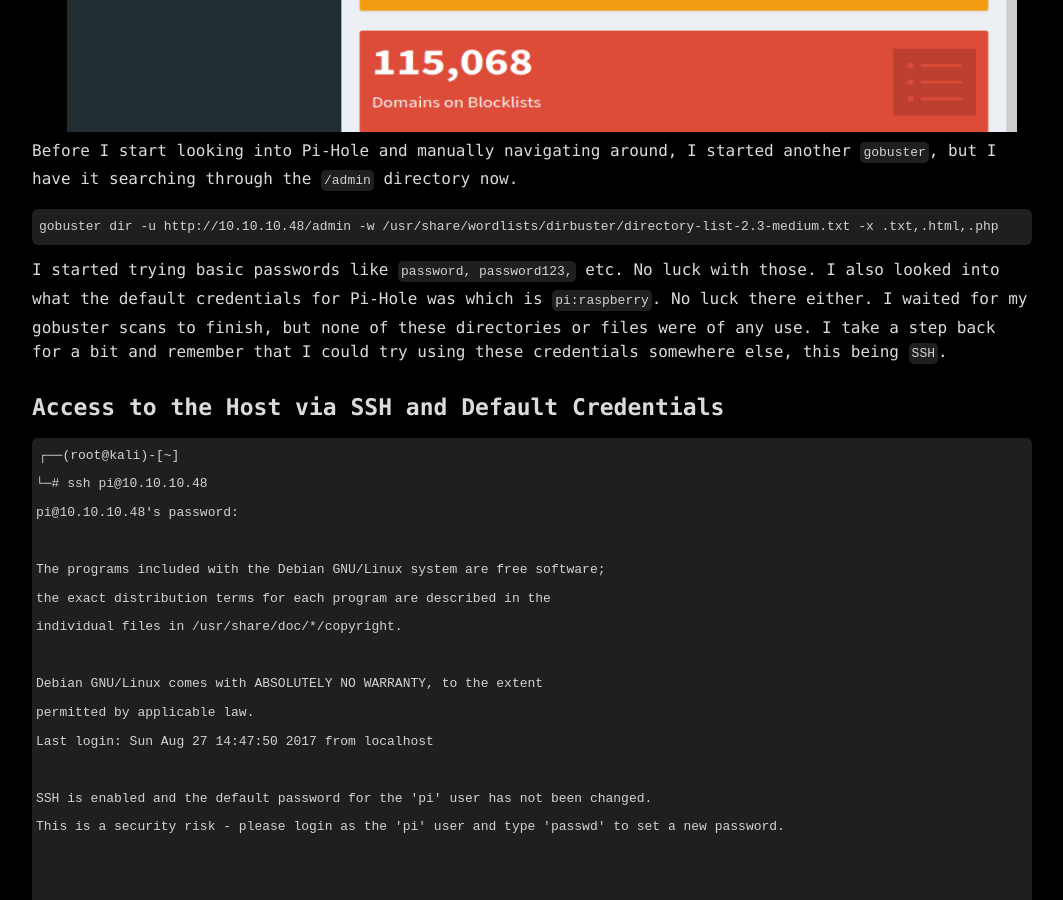
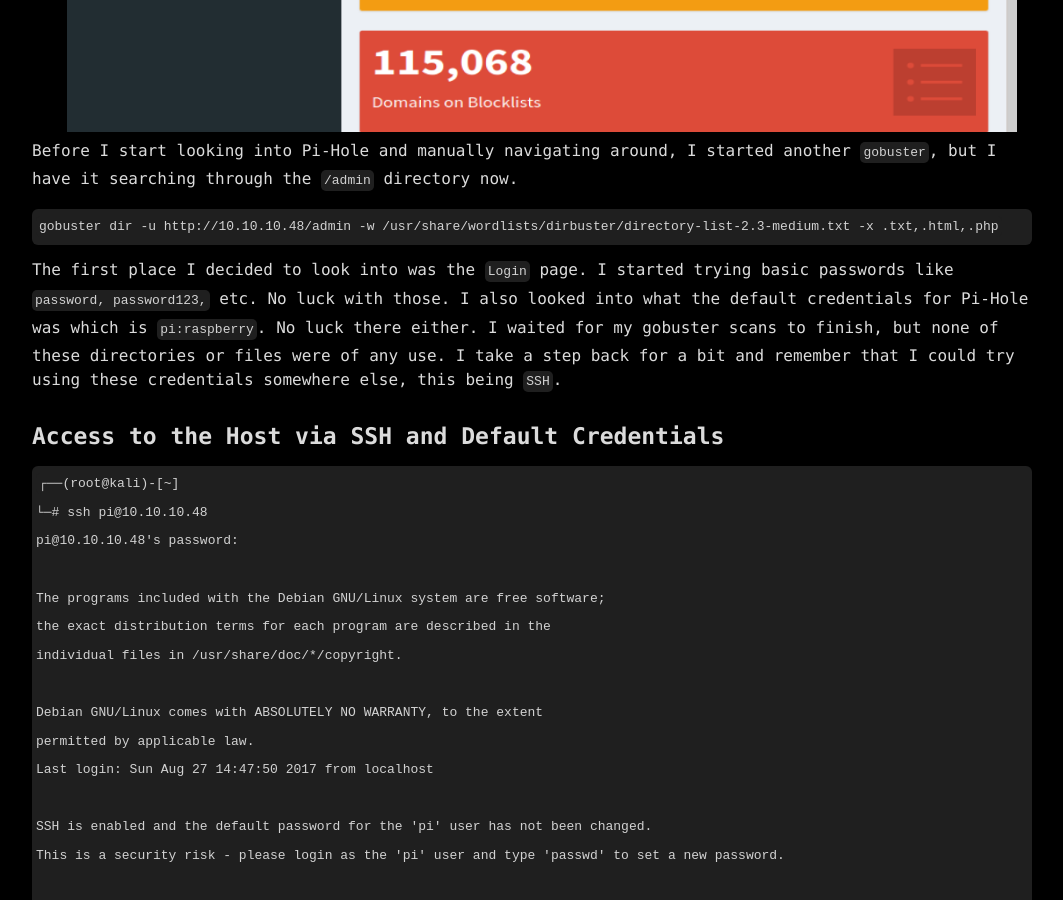
Before and after one commit to notbricey/brisee.github.io, a Jekyll site: the page built from _posts/2021-05-28-htb-mirai.md, in a window 1280 px wide and 900 px high, scrolled down 2596 px. Shown: the whole window, without its empty margins (108-1171 px from the left). Built offline with Jekyll 4.4.1, drawn with Linux system fonts in a browser that asks for light colours.

Commit message:
Update 2021-05-28-htb-mirai.md

````diff
--- a/_posts/2021-05-28-htb-mirai.md
+++ b/_posts/2021-05-28-htb-mirai.md
@@ -79,7 +79,7 @@ gobuster dir -u http://10.10.10.48/admin -w /usr/share/wordlists/dirbuster/direc
 ```
 
 
-I started trying basic passwords like `password, password123,` etc. No luck with those. I also looked into what the default credentials for Pi-Hole was which is `pi:raspberry`. No luck there either. I waited for my gobuster scans to finish, but none of these directories or files were of any use. I take a step back for a bit and remember that I could try using these credentials somewhere else, this being `SSH`.
+The first place I decided to look into was the `Login` page. I started trying basic passwords like `password, password123,` etc. No luck with those. I also looked into what the default credentials for Pi-Hole was which is `pi:raspberry`. No luck there either. I waited for my gobuster scans to finish, but none of these directories or files were of any use. I take a step back for a bit and remember that I could try using these credentials somewhere else, this being `SSH`.
 
 ## Access to the Host via SSH and Default Credentials
 
````
